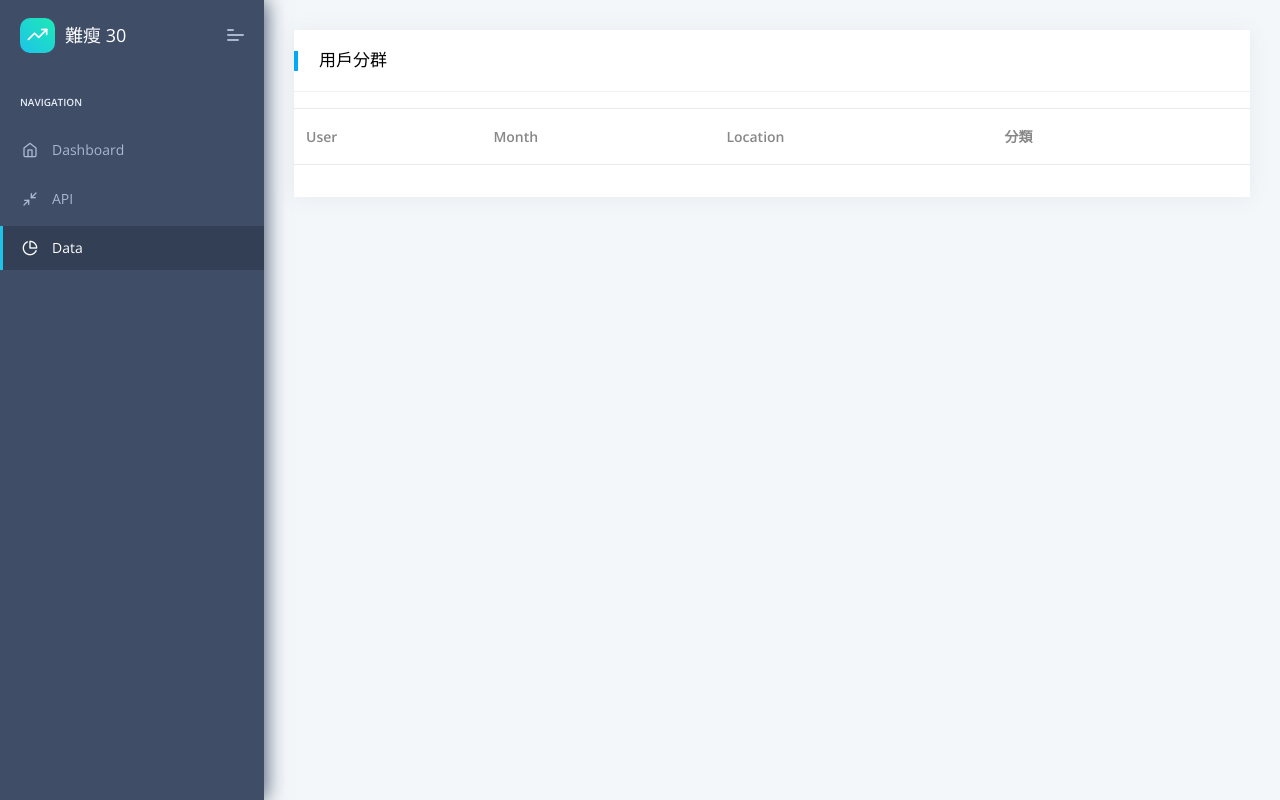
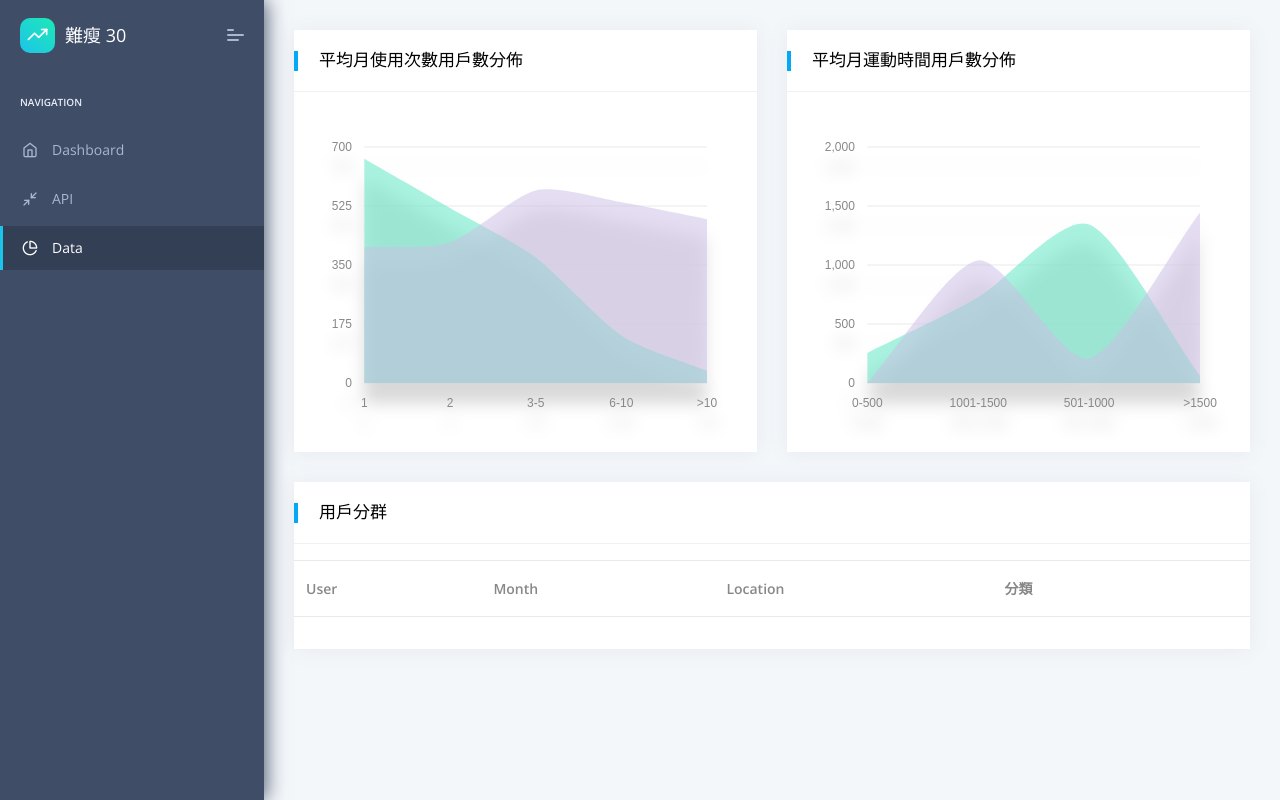
Before and after one commit to mariafilippa/thirties, a Django app: page /mapping/ in a window 1280 px wide. Run offline with Django 3.2, Linux system fonts and the light colour scheme; the visitor is signed in with stand-in values (Sample User, id 1); lists and menus that the app fills with data are empty; some libraries are stand-ins or nearby versions.

Commit message:
user area charts

```diff
--- /dev/null
+++ b/app/data/notebook.py
@@ -0,0 +1,45 @@
+LABELED_MONTH_COUNT = [
+    {"adv": 403, "new": 665, 'count': '1'},
+    {"adv": 417, "new": 519, 'count': '2'},
+    {"adv": 571, "new": 372, 'count': '3-5'},
+    {"adv": 536, "new": 141, 'count': '6-10'},
+    {"adv": 486, "new": 36, 'count': '>10'}
+]
+
+LABELED_MONTH_DURATION = [
+    {"adv": 1, "new": 255, 'duration': '0-500'},
+    {"adv": 1039, "new": 726, 'duration': '1001-1500'},
+    {"adv": 209, "new": 1344, 'duration': '501-1000'},
+    {"adv": 1445, "new": 63, 'duration': '>1500'}
+]
+
+CTR = [
+    {
+        "date": '2021-06-12',
+        "ctr": 100
+    },
+    {
+        "date": '2021-06-13',
+        "ctr": 75
+    },
+    {
+        "date": '2021-06-14',
+        "ctr": 50
+    },
+    {
+        "date": '2021-06-15',
+        "ctr": 75
+    },
+    {
+        "date": '2021-06-16',
+        "ctr": 50
+    },
+    {
+        "date": '2021-06-17',
+        "ctr": 75
+    },
+    {
+        "date": '2021-06-18',
+        "ctr": 100
+    }
+]
--- a/app/views.py
+++ b/app/views.py
@@ -12,6 +12,7 @@ from django.template import loader
 from django.http import HttpResponse
 from django import template
 
+from .data import notebook
 from .models import UserMapping
 
 @login_required(login_url="/login/")
@@ -33,6 +34,42 @@ def mapping(request):
     context = {}
     context['segment'] = 'mapping'
     context['page_obj'] = page_obj
+    context['chart'] = {
+        "element": 'morris-line-smooth-chart',
+        "data": notebook.LABELED_MONTH_COUNT,
+        "xkey": 'count',
+        "redraw": True,
+        "resize": True,
+        "ykeys": ['new', 'adv'],
+        "hideHover": 'auto',
+        "responsive": True,
+        "labels": ['新手', '進階'],
+        "lineColors": ['#1de9b6', '#A389D4'],
+        "pointSize": 0,
+        "lineWidth": 0,
+        "fillOpacity": 0.5,
+        "behaveLikeLine": True,
+        "gridLineColor": '#d2d2d2',
+        "parseTime": False
+    }
+    context['chart2'] = {
+        "element": 'morris-line-smooth-chart-2',
+        "data": notebook.LABELED_MONTH_DURATION,
+        "xkey": 'duration',
+        "redraw": True,
+        "resize": True,
+        "ykeys": ['new', 'adv'],
+        "hideHover": 'auto',
+        "responsive": True,
+        "labels": ['新手', '進階'],
+        "lineColors": ['#1de9b6', '#A389D4'],
+        "pointSize": 0,
+        "lineWidth": 0,
+        "fillOpacity": 0.5,
+        "behaveLikeLine": True,
+        "gridLineColor": '#d2d2d2',
+        "parseTime": False
+    }
 
     html_template = loader.get_template( 'mapping.html' )
     return HttpResponse(html_template.render(context, request))
@@ -43,35 +80,7 @@ def ctr(request, key):
     context = {}
     context['chart'] = {
         "element": 'morris-line-smooth-chart',
-        "data": [{
-              "date": '2021-06-12',
-              "ctr": 100
-          },
-          {
-              "date": '2021-06-13',
-              "ctr": 75
-          },
-          {
-              "date": '2021-06-14',
-              "ctr": 50
-          },
-          {
-              "date": '2021-06-15',
-              "ctr": 75
-          },
-          {
-              "date": '2021-06-16',
-              "ctr": 50
-          },
-          {
-              "date": '2021-06-17',
-              "ctr": 75
-          },
-          {
-              "date": '2021-06-18',
-              "ctr": 100
-          }
-        ],
+        "data": notebook.CTR,
         "xkey": 'date',
         "redraw": True,
         "resize": True,
--- a/core/templates/mapping.html
+++ b/core/templates/mapping.html
@@ -3,7 +3,11 @@
 {% block title %} Dashboard {% endblock %}
 
 <!-- Specific CSS goes HERE -->
-{% block stylesheets %}{% endblock stylesheets %}
+{% block stylesheets %}
+
+    <link rel="stylesheet" href="/static/assets/plugins/chart-morris/css/morris.css">
+
+{% endblock stylesheets %}
 
 {% block content %}
 
@@ -15,6 +19,30 @@
             <div class="main-body">
                 <div class="page-wrapper">
                     <!-- [ Main Content ] start -->
+                    <div class="row">
+                        <!-- [ Morris Chart ] start -->
+                        <div class="col-xl-6">
+                            <div class="card">
+                                <div class="card-header">
+                                    <h5>平均月使用次數用戶數分佈</h5>
+                                </div>
+                                <div class="card-block">
+                                    <div id="morris-line-smooth-chart" class="ChartShadow" style="height:300px"></div>
+                                </div>
+                            </div>
+                        </div>
+                        <div class="col-xl-6">
+                            <div class="card">
+                                <div class="card-header">
+                                    <h5>平均月運動時間用戶數分佈</h5>
+                                </div>
+                                <div class="card-block">
+                                    <div id="morris-line-smooth-chart-2" class="ChartShadow" style="height:300px"></div>
+                                </div>
+                            </div>
+                        </div>
+                        <!-- [ Morris Chart ] end -->
+                    </div>
                     <div class="row">
                         <!--[ daily sales section ] start-->
                         <!-- <div class="col-md-6 col-xl-4">
@@ -91,4 +119,21 @@
 {% endblock content %}
 
 <!-- Specific Page JS goes HERE  -->
-{% block javascripts %}{% endblock javascripts %}
+{% block javascripts %}
+    {{ chart|json_script:"area-chart" }}
+    {{ chart2|json_script:"area-chart-2" }}
+    <script src="/static/assets/plugins/chart-morris/js/raphael.min.js"></script>
+    <script src="/static/assets/plugins/chart-morris/js/morris.min.js"></script>
+    <script type="text/javascript">
+      'use strict';
+      $(document).ready(function() {
+          setTimeout(function() {
+          // [ line-smooth-chart ] start
+          Morris.Area(JSON.parse(document.getElementById('area-chart').textContent));
+          Morris.Area(JSON.parse(document.getElementById('area-chart-2').textContent));
+          // [ line-smooth-chart ] end
+              }, 700);
+      });
+    </script>
+
+{% endblock javascripts %}
```
Also changed, not shown: app/data/__init__.py (added).
